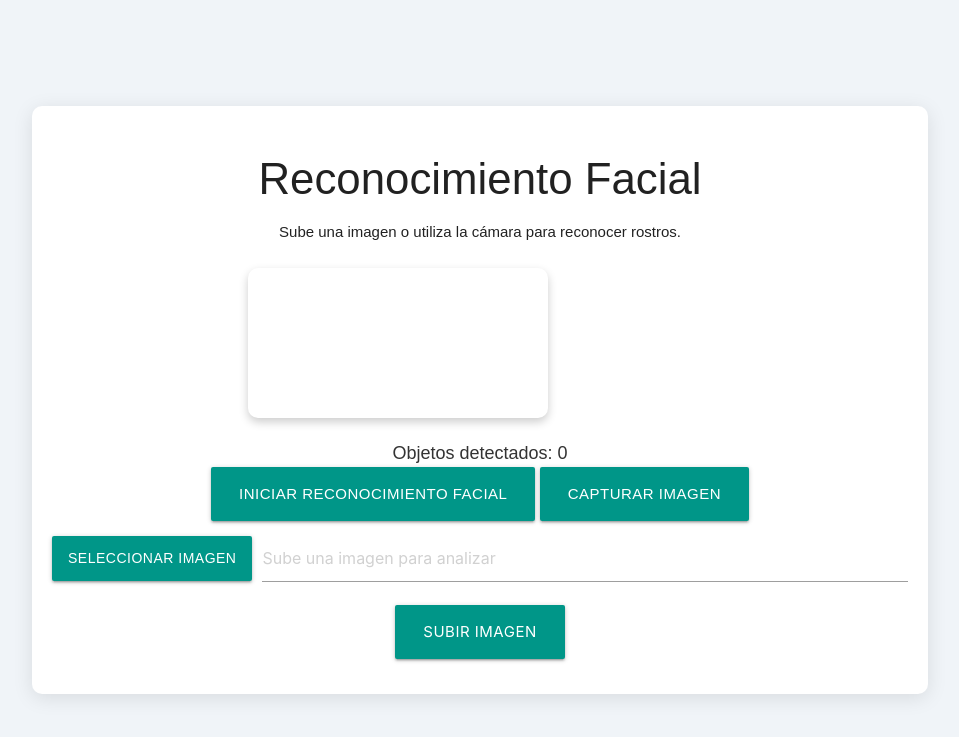
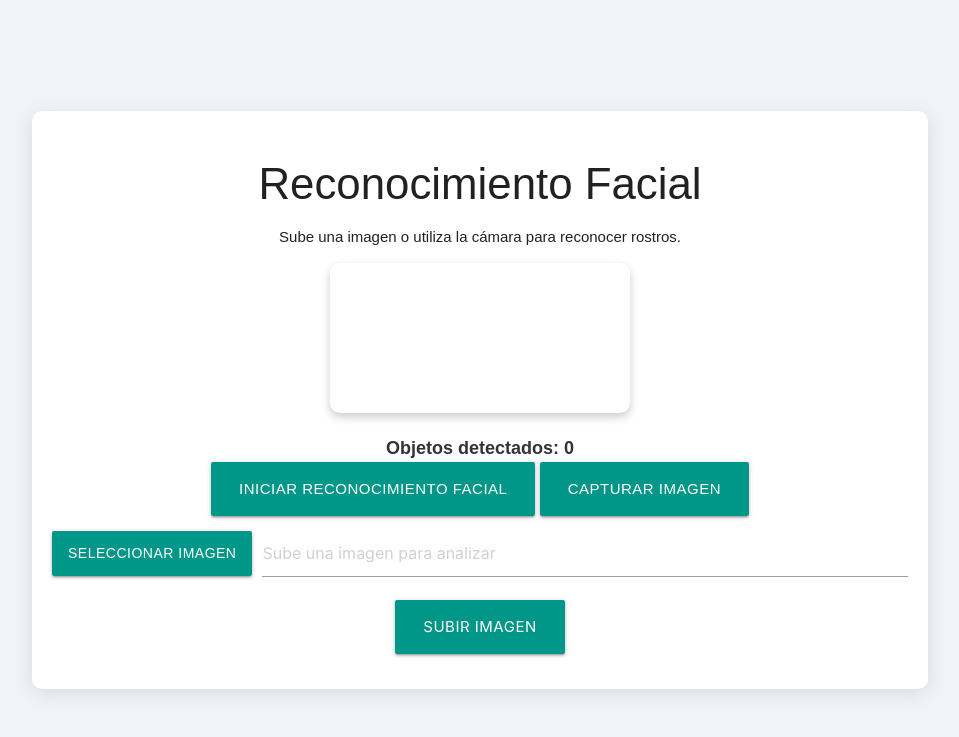
Before and after one commit to IsokGta7/IsokGta7.github.io, a Flask app: page / in a window 1280 px wide. Shown: the top 737 px of the page, without its empty margins (160-1119 px from the left). Run offline with Flask 2, Linux system fonts and the light colour scheme.

Commit message:
Modificando Face Recon

```diff
--- a/faces/templates/caras.html
+++ b/faces/templates/caras.html
@@ -9,6 +9,7 @@
     <!-- CSS Dependencies (Materialize) -->
     <link rel="stylesheet" href="https://cdnjs.cloudflare.com/ajax/libs/materialize/1.0.0/css/materialize.min.css">
     <link href="https://fonts.googleapis.com/icon?family=Material+Icons" rel="stylesheet">
+
     <style>
         body {
             display: flex;
@@ -28,16 +29,22 @@
             box-shadow: 0 4px 20px rgba(0, 0, 0, 0.1);
         }
 
-        video {
+        #webcam_feed {
             border-radius: 10px;
             max-width: 100%;
             box-shadow: 0 4px 10px rgba(0, 0, 0, 0.2);
         }
 
-        #result {
+        .label {
+            margin-top: 10px;
+            font-size: 20px;
+            color: #333;
+        }
+
+        .objno {
+            font-weight: bold;
             margin-top: 15px;
             font-size: 18px;
-            color: #333;
         }
     </style>
 
@@ -53,9 +60,8 @@
 
         <!-- Webcam Section -->
         <video id="webcam_feed" autoplay></video>
-        <canvas id="realTimeCanvas" width="160" height="160"></canvas>
-        <div class="label" id="result">Objetos detectados: 0</div>
-
+        <canvas id="realTimeCanvas" width="160" height="160" style="display: none;"></canvas>
+        <div class="label objno">Objetos detectados: 0</div>
         <a class="btn-large waves-effect waves-light teal" onclick="showWebcam()">Iniciar Reconocimiento Facial</a>
         <a class="btn-large waves-effect waves-light teal" onclick="captureImage()">Capturar Imagen</a>
 
@@ -86,11 +92,11 @@
 
             // Manejo del formulario para subir imágenes
             $("#uploadForm").on("submit", function (e) {
-                e.preventDefault();
+                e.preventDefault(); // Evita el comportamiento por defecto del formulario
                 const formData = new FormData(this);
 
                 $.ajax({
-                    url: $(this).attr("action"), // URL correcta
+                    url: $(this).attr("action"), // La misma URL que para el formulario
                     type: "POST",
                     data: formData,
                     processData: false,
@@ -143,7 +149,7 @@
 
                 // Realizar la solicitud AJAX
                 $.ajax({
-                    url: '/predict', // Asegúrate de que esto sea correcto
+                    url: '/predict', // La misma URL que para el formulario
                     type: 'POST',
                     data: formData,
                     processData: false,
```
